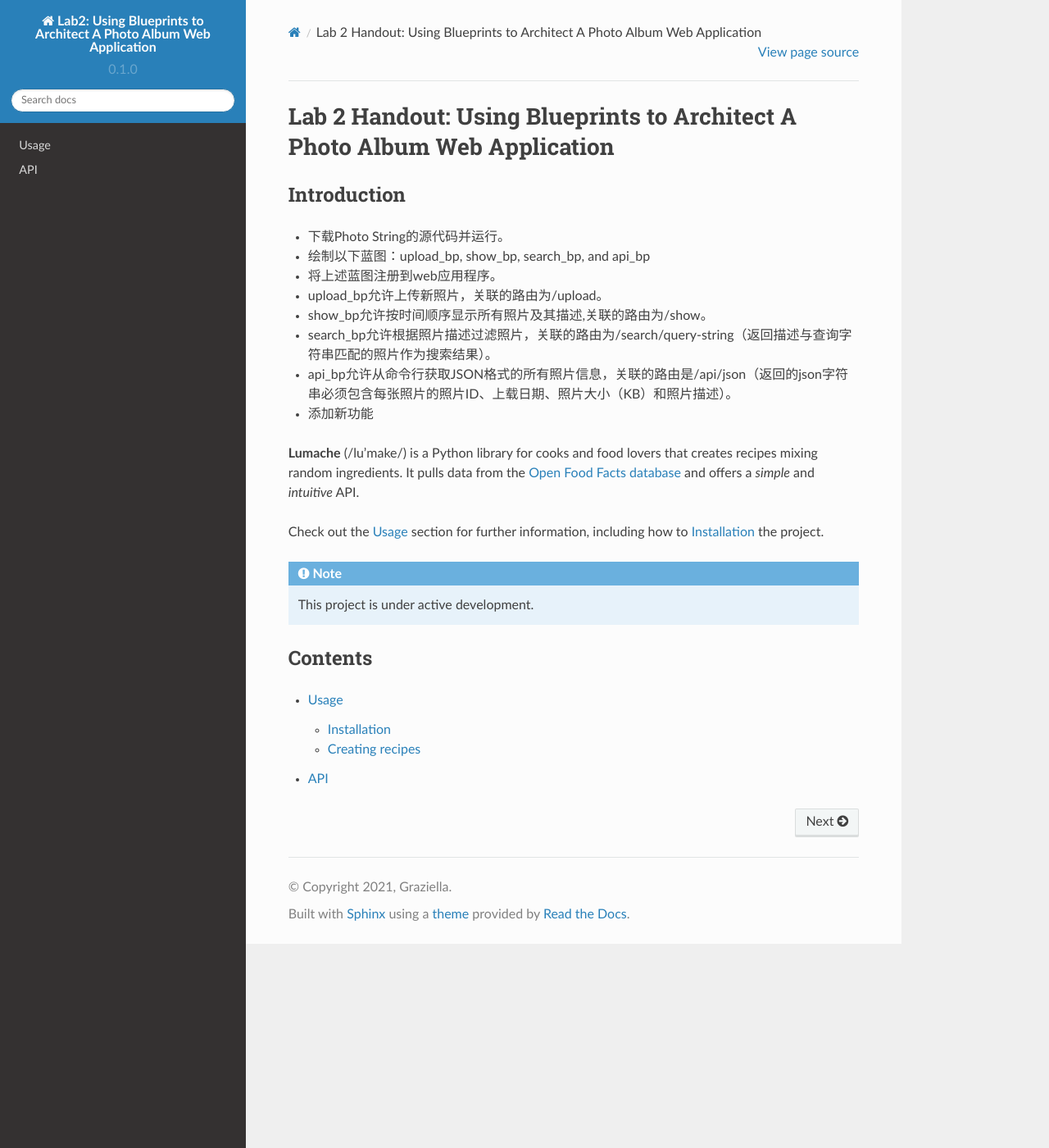
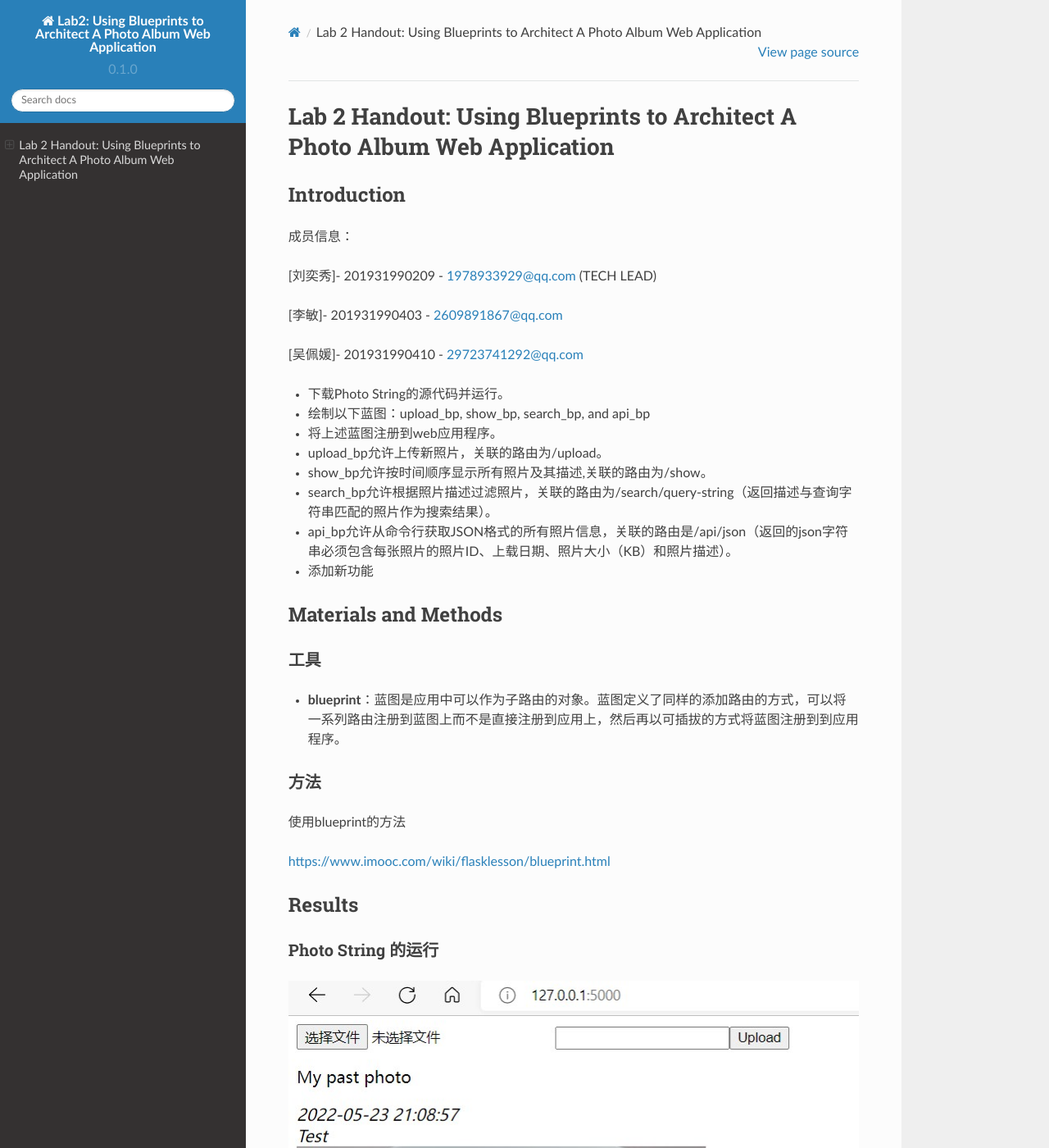
Before and after one commit to AmberLYX/Lab2.1.0, a Sphinx documentation site: the page built from docs/source/index.rst, in a window 1280 px wide and 1400 px high. Shown: the whole window at 82% size. Built offline with Sphinx 7.4.7 and the Read the Docs theme 2.0.0, drawn with Linux system fonts in a browser that asks for light colours.

Commit message:
Update index.rst

```diff
--- a/docs/source/index.rst
+++ b/docs/source/index.rst
@@ -1,8 +1,20 @@
 Lab 2 Handout: Using Blueprints to Architect A Photo Album Web Application
 ===================================
 
+
 Introduction
-----
+------------------------
+
+成员信息：
+
+[刘奕秀]- 201931990209 - 1978933929@qq.com (TECH LEAD)
+
+[李敏]- 201931990403 - 2609891867@qq.com
+
+[吴佩媛]- 201931990410 - 29723741292@qq.com
+
+
+
 + 下载Photo String的源代码并运行。
 
 + 绘制以下蓝图：upload_bp, show_bp, search_bp, and api_bp
@@ -19,22 +31,29 @@ Introduction
 
 + 添加新功能
 
-**Lumache** (/lu'make/) is a Python library for cooks and food lovers
-that creates recipes mixing random ingredients.
-It pulls data from the `Open Food Facts database <https://world.openfoodfacts.org/>`_
-and offers a *simple* and *intuitive* API.
 
-Check out the :doc:`usage` section for further information, including
-how to :ref:`installation` the project.
+Materials and Methods
+------------------------
 
-.. note::
+工具
+~~~~~~~~~~~~~~~~~~~~~~~~~~~~~~~~
 
-   This project is under active development.
+- **blueprint**：蓝图是应用中可以作为子路由的对象。蓝图定义了同样的添加路由的方式，可以将一系列路由注册到蓝图上而不是直接注册到应用上，然后再以可插拔的方式将蓝图注册到到应用程序。
 
-Contents
---------
 
-.. toctree::
+方法
+~~~~~~~~~~~~~~~~~~~~~~~~~~~~~~~~
 
-   usage
-   api
+使用blueprint的方法
+
+https://www.imooc.com/wiki/flasklesson/blueprint.html
+
+Results
+-------------
+
+Photo String 的运行
+~~~~~~~~~~~~~~~~~~~~~~~~~~~~~~~~
+
+.. image:: ../run.jpg
+   :align: center
+   :alt: 运行结果图
```
